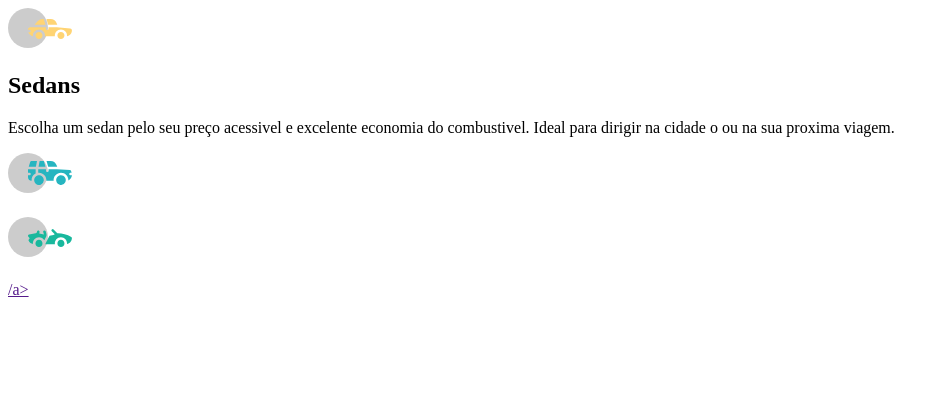
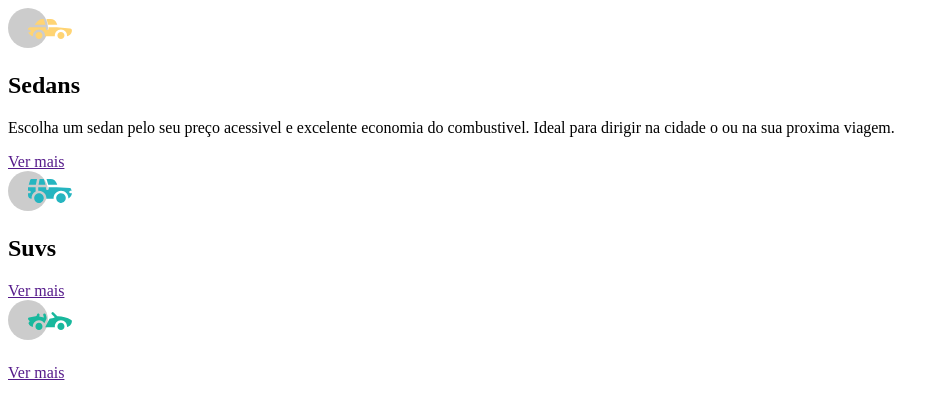
Before and after one commit to RafaelLfckkj/projetos-carros, a plain HTML site: page index.html in a window 1280 px wide. Shown: the whole page, without its empty margins (0-949 px from the left). Drawn offline with Linux system fonts and the light colour scheme.

Commit message:
outro commit

```diff
--- a/index.html
+++ b/index.html
@@ -13,21 +13,21 @@
             <h2>Sedans</h2>
             <p>Escolha um sedan pelo seu preço acessivel e excelente economia do combustivel. Ideal para dirigir na cidade o
             ou na sua proxima viagem.</p>
-            <a href=""></a>
+            <a href="">Ver mais</a>
         </section>
 
         <section class="suvs">
             <img src="./imagens/icon-suvs.svg" alt="">
-            <h2></h2>
+            <h2>Suvs</h2>
             <p></p>
-            <a href=""></a>
+            <a href="">Ver mais</a>
         </section>
 
         <section class="luxuosos">
             <img src="./imagens/icon-luxury.svg" alt="">
             <h2></h2>
             <p></p>
-            <a href="">/a>
+            <a href="">Ver mais</a>
         </section>
     </main>
 </body>
```
